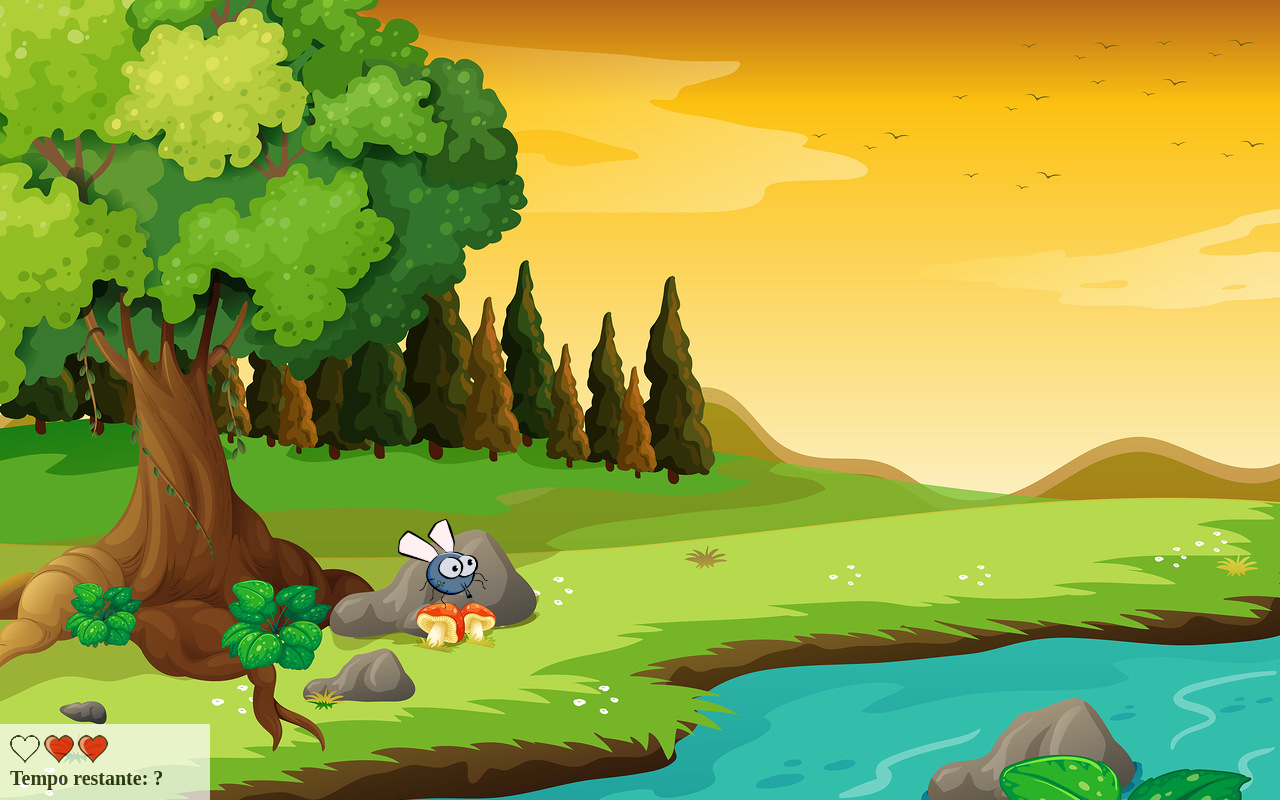
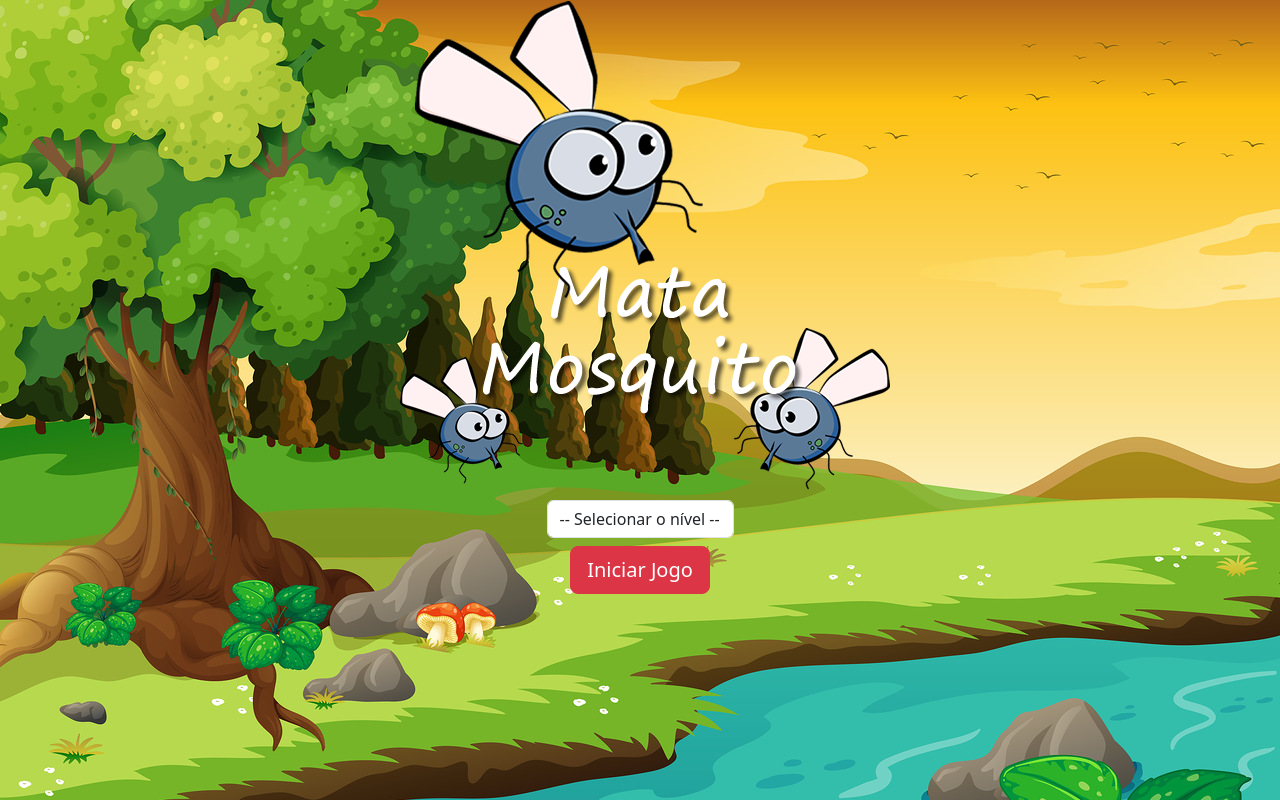
Before and after one commit to luccarvalho/jogo-mata-mosquito, a plain HTML site: page index.html in a window 1280 px wide. Drawn offline with nearby package versions, Linux system fonts and the light colour scheme.

Commit message:
Criando a tela inicial do jogo e a lógica para redirecionamento em caso de vitória.

```diff
--- a/index.html
+++ b/index.html
@@ -5,19 +5,54 @@
     <meta http-equiv="X-UA-Compatible" content="IE=edge" />
     <meta name="viewport" content="width=device-width, initial-scale=1.0" />
     <title>Game Mata Mosquito</title>
+    <!-- BOOTSTRAP -->
+    <link
+      href="https://cdn.jsdelivr.net/npm/bootstrap@5.3.0-alpha2/dist/css/bootstrap.min.css"
+      rel="stylesheet"
+      integrity="sha384-aFq/bzH65dt+w6FI2ooMVUpc+21e0SRygnTpmBvdBgSdnuTN7QbdgL+OapgHtvPp"
+      crossorigin="anonymous"
+    />
     <!-- CSS -->
     <link rel="stylesheet" href="css/styles.css" />
     <!-- JS -->
     <script src="js/script.js" defer></script>
   </head>
-  <body onresize="ajustaTamanhoTela()">
-    <div class="painel">
-      <div class="vidas">
-        <img id="v1" src="img/coracao_cheio.png" alt="Coração cheio" />
-        <img id="v2" src="img/coracao_cheio.png" alt="Coração cheio" />
-        <img id="v3" src="img/coracao_cheio.png" alt="Coração cheio" />
+  <body>
+    <div class="container">
+      <div class="row">
+        <div class="col">
+          <div class="d-flex justify-content-center">
+            <img src="img/game.png" alt="Game Mata Mosquito" />
+          </div>
+        </div>
       </div>
-      <div class="cronometro">Tempo restante: ?</div>
+      <div class="row">
+        <div class="col">
+          <div class="d-flex justify-content-center">
+            <div class="mb-2">
+              <select class="form-control" id="nivel">
+                <option value="">-- Selecionar o nível --</option>
+                <option value="facil">Fácil</option>
+                <option value="normal">Normal</option>
+                <option value="dificil">Difícil</option>
+              </select>
+            </div>
+          </div>
+        </div>
+      </div>
+      <div class="row">
+        <div class="col">
+          <div class="d-flex justify-content-center">
+            <button
+              type="button"
+              class="btn btn-danger btn-lg"
+              onclick="iniciarJogo()"
+            >
+              Iniciar Jogo
+            </button>
+          </div>
+        </div>
+      </div>
     </div>
   </body>
 </html>
--- a/js/script.js
+++ b/js/script.js
@@ -1,88 +1,9 @@
-var largura = 0;
-var altura = 0;
+function iniciarJogo() {
 
-var vidas = 1;
+    var nivel = document.getElementById("nivel").value;
 
-// var tempo = 10;
-
-function ajustaTamanhoTela() {
-
-    largura = window.innerWidth;
-    altura = window.innerHeight;
-
-    posicaoAleatoria();
-}
-
-// fazendo o mosquito aparecer na tela automaticamente a cada 1 segundo
-setInterval(function () { ajustaTamanhoTela() }, 2000);
-
-
-function posicaoAleatoria() {
-
-    // remove o mosquito anterior da tela
-    if (document.getElementById("mosquito")) {
-        document.getElementById("mosquito").remove();
-
-        if (vidas > 3) {
-            window.location.href = "game_over.html";
-
-        } else {
-            // assim que o mosquito some da tela, o coração cheio é trocado pelo coração vazio
-            document.getElementById("v" + vidas).src = "img/coracao_vazio.png";
-
-            vidas++;
-        }
-    }
-
-    var posicaoX = Math.floor(Math.random() * largura) - 90;
-    var posicaoY = Math.floor(Math.random() * altura) - 90;
-
-    posicaoX = posicaoX < 0 ? 0 : posicaoX;
-    posicaoY = posicaoY < 0 ? 0 : posicaoY;
-
-
-    // criando o elemento (mosquito) html de forma dinâmica
-    var mosquito = document.createElement("img");
-    mosquito.src = "img/mosca.png";
-    mosquito.className = tamanhoAleatorio() + " " + ladoAleatorio();
-    mosquito.style.position = "absolute";
-    mosquito.style.left = posicaoX + "px";
-    mosquito.style.top = posicaoY + "px";
-    mosquito.id = "mosquito";
-    mosquito.onclick = function () {
-        this.remove();
-    }
-
-    document.body.appendChild(mosquito);
-
-}
-
-// faz o tamanho do mosquito ser alterado dinamicamente
-function tamanhoAleatorio() {
-    var classe = Math.floor(Math.random() * 3);
-
-    switch (classe) {
-        case 0:
-            return "mosquito1";
-
-        case 1:
-            return "mosquito2";
-
-        case 2:
-            return "mosquito3";
+    if (nivel === "") {
+        alert("Selecione um nível para iniciar o jogo");
+        return false;
     }
 }
-
-// faz o mosquito ter a imagem espelhada dinamicamente
-function ladoAleatorio() {
-    var classe = Math.floor(Math.random() * 2);
-
-    switch (classe) {
-        case 0:
-            return "ladoA";
-
-        case 1:
-            return "ladoB";
-
-    }
-}
```
Also changed, not shown: game_over.html (+1 -1 lines).
